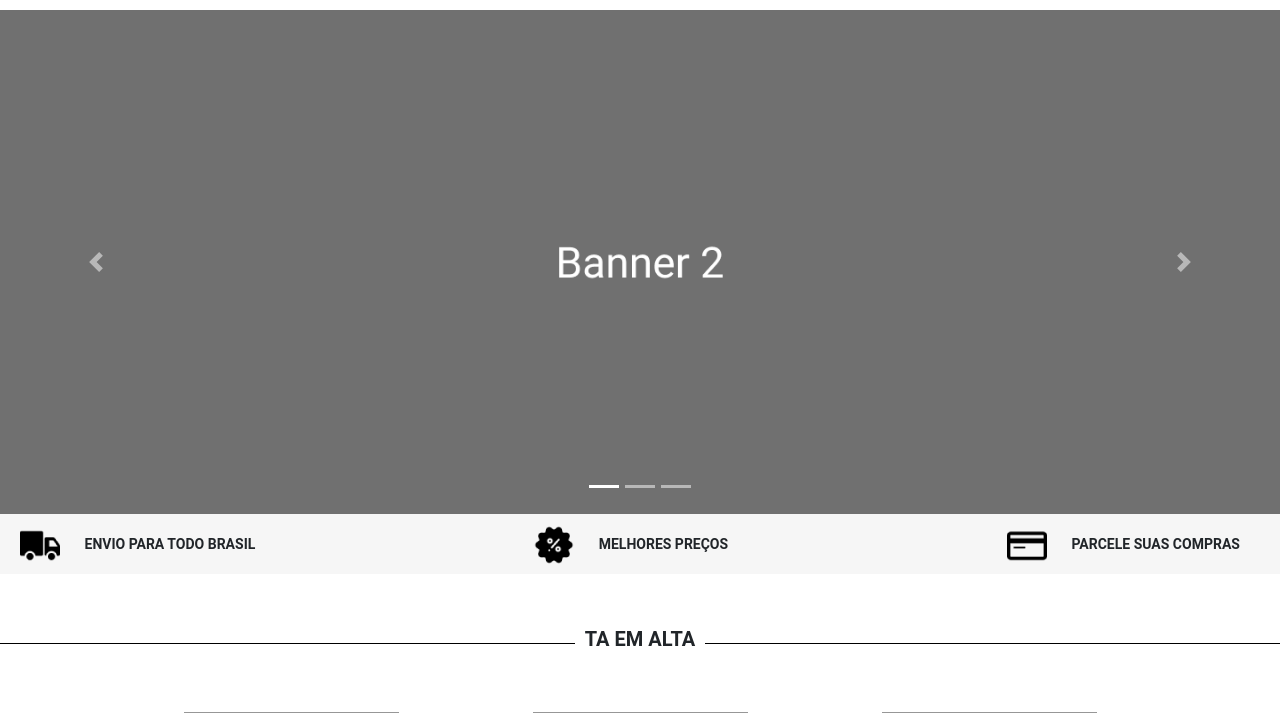
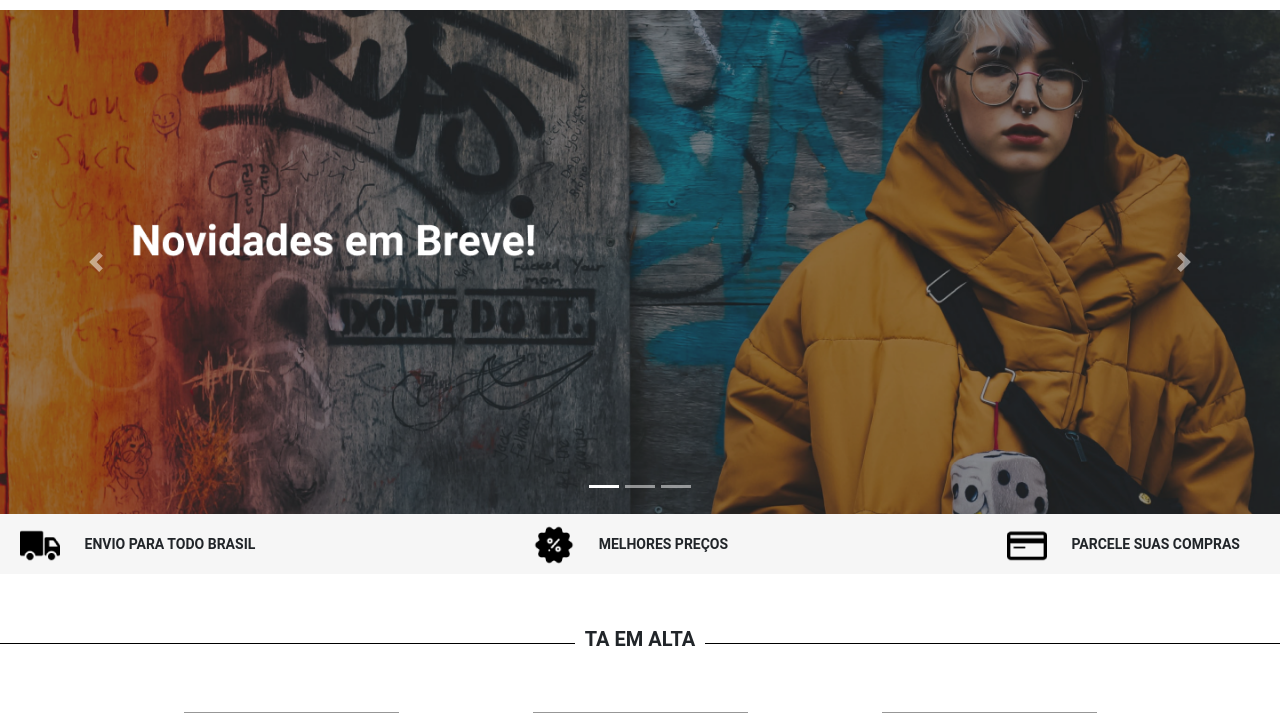
Before and after one commit to MatheusGomeSouza/wayweb-project, a Django app: page / in a window 1280 px wide. Shown: the part 170-883 px from the top of the page. Run offline with Django 3.2, Linux system fonts and the light colour scheme; some libraries are stand-ins or nearby versions.

Commit message:
vai la jao

```diff
--- a/templates/carroussel.html
+++ b/templates/carroussel.html
@@ -8,13 +8,13 @@
         </ol>
         <div class="carousel-inner">
           <div class="carousel-item active">
-            <img src="media/banner2.png" class="d-block w-100" src="..." alt="First slide">
+            <img src="media/banner.png" class="d-block w-100" alt="First slide">
           </div>
           <div class="carousel-item">
-            <img  src="media/banner2.png" class="d-block w-100" src="..." alt="Second slide">
+            <img  src="media/banner2.png" class="d-block w-100" alt="Second slide">
           </div>
           <div class="carousel-item">
-            <img  src="media/banner3.png" class="d-block w-100" src="..." alt="Third slide">
+            <img  src="media/banner3.png" class="d-block w-100" alt="Third slide">
           </div>
         </div>
         <a class="carousel-control-prev" href="#carouselExampleIndicators" role="button" data-slide="prev">
--- a/templates/index.html
+++ b/templates/index.html
@@ -5,7 +5,7 @@
     <meta name="viewport" content="width=device-width, initial-scale=1, shrink-to-fit=no">
     <meta name="description" content="">
     <meta name="author" content="">
-    <link rel="stylesheet" type="text/css" href="index.css" media="screen" />
+    <link rel="stylesheet" type="text/css" href="static/css/index.css" media="screen" />
     <title>WAY</title>
     <!--Template based on URL below-->
     <link rel="canonical" href="https://getbootstrap.com/docs/4.3/examples/starter-template/">
```
Also changed, not shown: media/banner.png (added).
